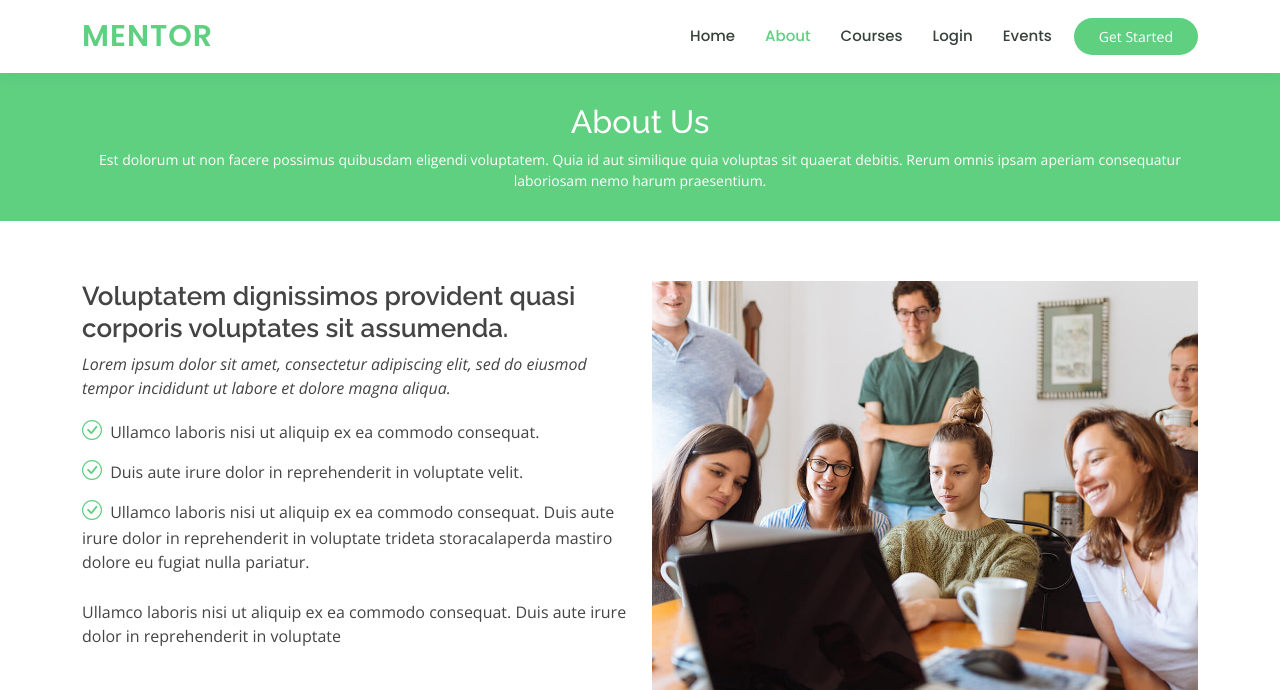
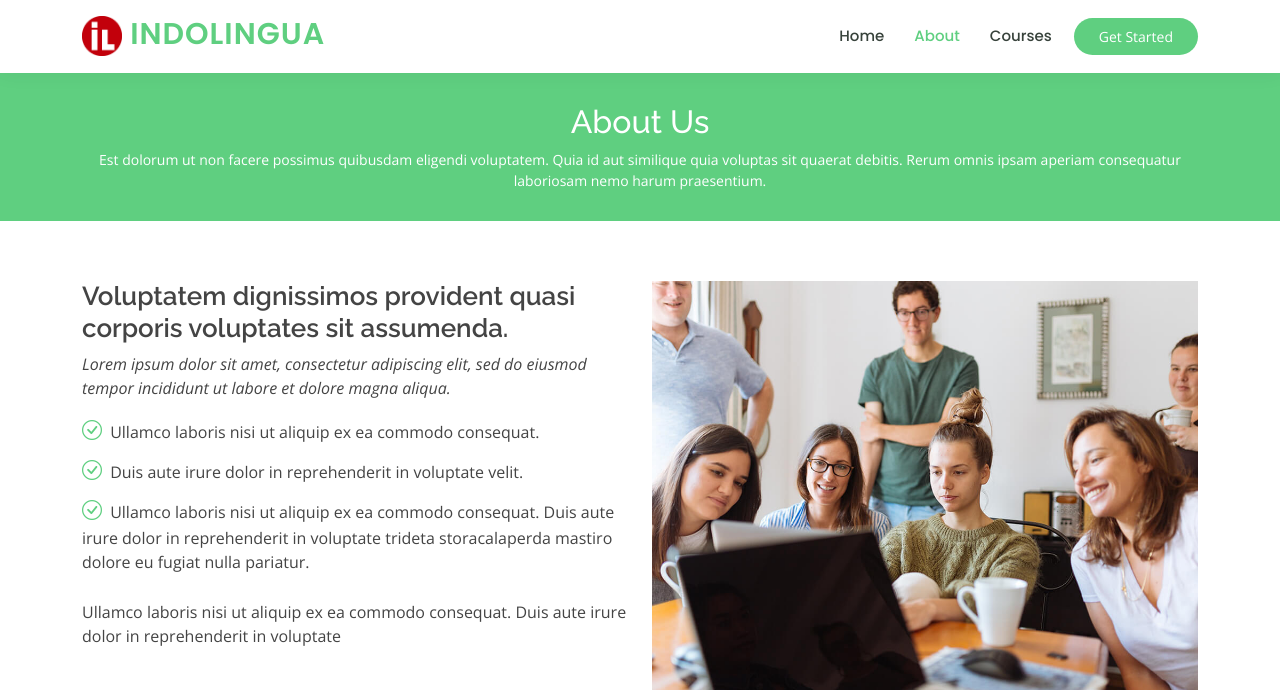
Before and after one commit to Delalpi07/FinalProjectGroup5, a Flask app: page /about in a window 1280 px wide. Shown: the top 690 px of the page. Run offline with Flask 3, Linux system fonts and the light colour scheme; some libraries are stand-ins or nearby versions.

Commit message:
delalpi commit

```diff
--- a/templates/about.html
+++ b/templates/about.html
@@ -43,18 +43,16 @@
  <header id="header" class="fixed-top">
   <div class="container d-flex align-items-center">
 
-      <h1 class="logo me-auto"><a href="/">Mentor</a></h1>
-      <!-- Uncomment below if you prefer to use an image logo -->
-      <!-- <a href="index.html" class="logo me-auto"><img src="static/img/logo.png" alt="" class="img-fluid"></a>-->
+    <a href="/" class="logo me-auto">
+      <img src="/static/img/logo.png" alt="" class="img-fluid">
+      <span class="logo-text">INDOLINGUA</span>
+    </a>
 
     <nav id="navbar" class="navbar order-last order-lg-0">
       <ul>
         <li><a href="/">Home</a></li>
-          <li><a class="active" href="/about">About</a></li>
+        <li><a Class="active" href="/about">About</a></li>
         <li><a href="/courses">Courses</a></li>
-          <li><a href="/login">Login </a></li>
-          <li><a href="/events">Events</a></li>
-
       </ul>
       <i class="bi bi-list mobile-nav-toggle"></i>
     </nav><!-- .navbar -->
```
Lines whose indentation alone changed are shown as unchanged.
